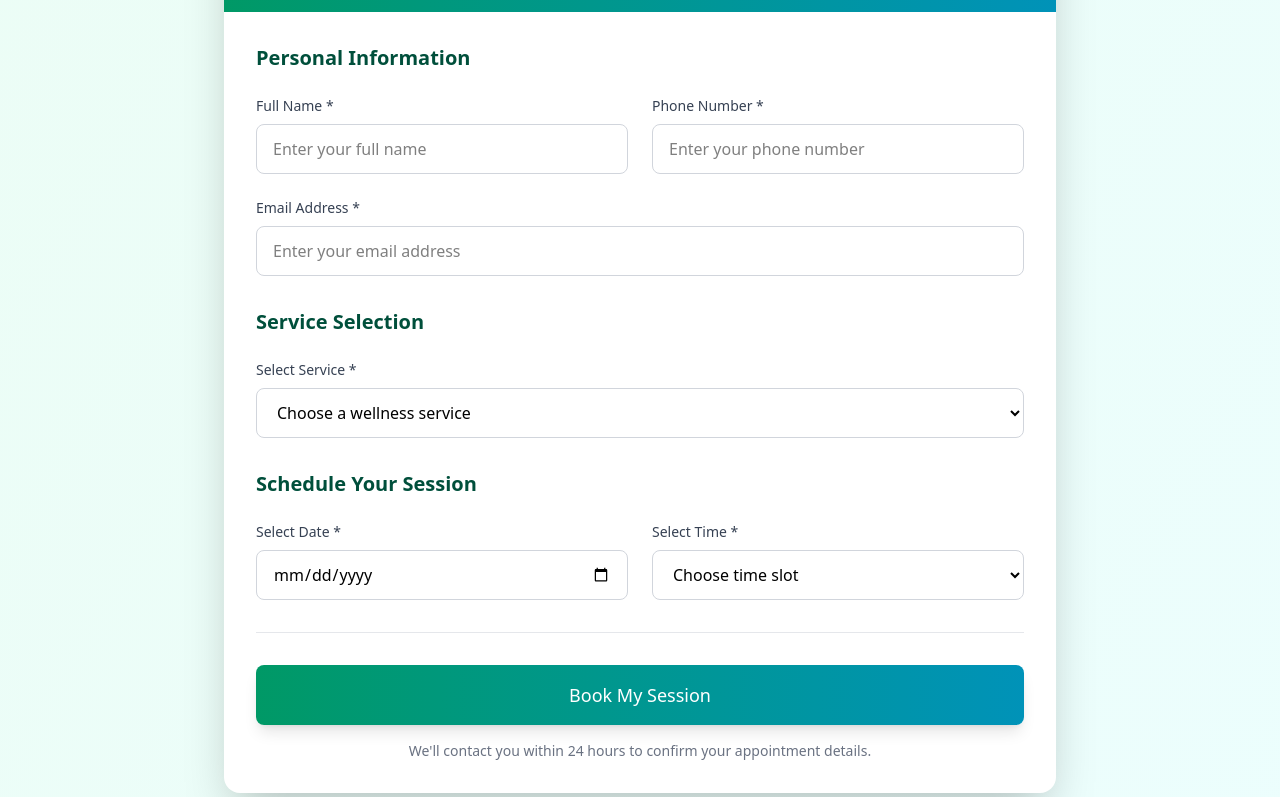
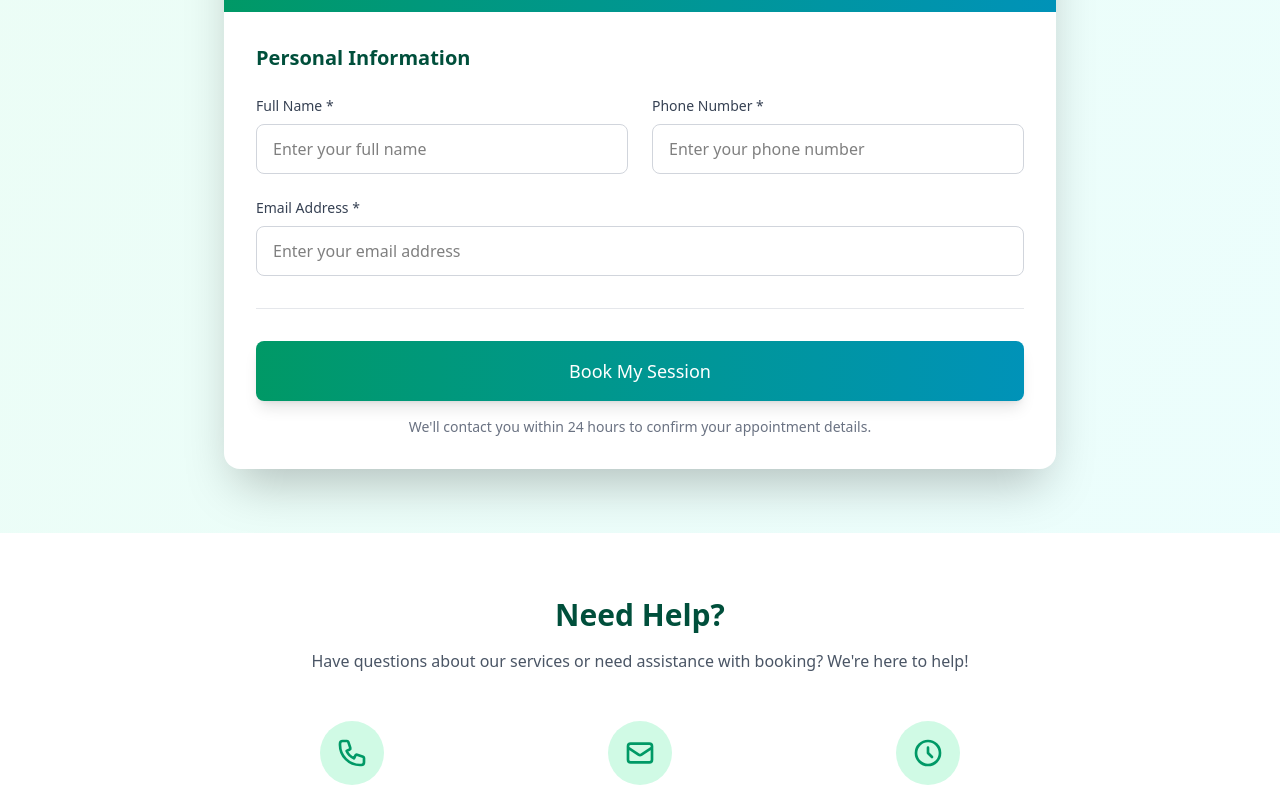
Before and after one commit to AmanMishra0987/nutri, a React (Vite) app: page /booking in a window 1280 px wide. Shown: the part 456-1253 px from the top of the page. Built offline with nearby package versions, Linux system fonts and the light colour scheme.

Commit message:
changes in the booking form

```diff
--- a/src/pages/BookingPage.jsx
+++ b/src/pages/BookingPage.jsx
@@ -19,35 +19,11 @@ const BookingPage = () => {
     name: "",
     phone: "",
     email: "",
-    service: "",
-    date: "",
-    time: "",
+
   });
 
   const [errors, setErrors] = useState({});
 
-  // Wellness services data
-  const services = [
-    { id: "nutrition-planning", name: "Nutrition Planning" },
-    { id: "wellness-programs", name: "Wellness Programs" },
-    { id: "lifestyle-coaching", name: "Lifestyle Coaching" },
-    { id: "workshops", name: "Workshops" },
-    { id: "retreats", name: "Retreats" },
-    { id: "community-support", name: "Community Support" },
-  ];
-
-  // Available time slots
-  const timeSlots = [
-    "09:00 AM",
-    "10:00 AM",
-    "11:00 AM",
-    "12:00 PM",
-    "01:00 PM",
-    "02:00 PM",
-    "03:00 PM",
-    "04:00 PM",
-    "05:00 PM",
-  ];
 
   // Handle form input changes
   const handleChange = (e) => {
@@ -88,18 +64,6 @@ const BookingPage = () => {
       newErrors.email = "Please enter a valid email address";
     }
 
-    if (!formData.service) {
-      newErrors.service = "Please select a service";
-    }
-
-    if (!formData.date) {
-      newErrors.date = "Please select a date";
-    }
-
-    if (!formData.time) {
-      newErrors.time = "Please select a time";
-    }
-
     setErrors(newErrors);
     return Object.keys(newErrors).length === 0;
   };
@@ -120,9 +84,7 @@ const BookingPage = () => {
         name: "",
         phone: "",
         email: "",
-        service: "",
-        date: "",
-        time: "",
+
       });
     }
   };
@@ -250,116 +212,6 @@ const BookingPage = () => {
                 </div>
               </div>
 
-              {/* Service Selection */}
-              <div>
-                <h3 className="text-xl font-bold text-emerald-900 mb-6">
-                  Service Selection
-                </h3>
-                <div>
-                  <label
-                    htmlFor="service"
-                    className="block text-sm font-medium text-gray-700 mb-2"
-                  >
-                    Select Service *
-                  </label>
-                  <select
-                    id="service"
-                    name="service"
-                    value={formData.service}
-                    onChange={handleChange}
-                    className={`w-full px-4 py-3 border rounded-lg focus:ring-2 focus:ring-emerald-500 focus:border-emerald-500 transition-colors ${
-                      errors.service ? "border-red-500" : "border-gray-300"
-                    }`}
-                  >
-                    <option value="">Choose a wellness service</option>
-                    {services.map((service) => (
-                      <option key={service.id} value={service.id}>
-                        {service.name}
-                      </option>
-                    ))}
-                  </select>
-                  {errors.service && (
-                    <p className="text-red-500 text-sm mt-1">
-                      {errors.service}
-                    </p>
-                  )}
-                </div>
-
-                {/* Service Information */}
-                {formData.service && (
-                  <div className="mt-6 p-6 bg-emerald-50 rounded-lg">
-                    <h4 className="text-lg font-semibold text-emerald-900 mb-2">
-                      Selected Service:{" "}
-                      {services.find((s) => s.id === formData.service)?.name}
-                    </h4>
-                    <p className="text-sm text-emerald-700">
-                      You will be assigned to our certified wellness
-                      professional who specializes in this service.
-                    </p>
-                  </div>
-                )}
-              </div>
-
-              {/* Date and Time Selection */}
-              <div>
-                <h3 className="text-xl font-bold text-emerald-900 mb-6">
-                  Schedule Your Session
-                </h3>
-                <div className="grid grid-cols-1 md:grid-cols-2 gap-6">
-                  <div>
-                    <label
-                      htmlFor="date"
-                      className="block text-sm font-medium text-gray-700 mb-2"
-                    >
-                      Select Date *
-                    </label>
-                    <input
-                      type="date"
-                      id="date"
-                      name="date"
-                      value={formData.date}
-                      onChange={handleChange}
-                      min={getMinDate()}
-                      max={getMaxDate()}
-                      className={`w-full px-4 py-3 border rounded-lg focus:ring-2 focus:ring-emerald-500 focus:border-emerald-500 transition-colors ${
-                        errors.date ? "border-red-500" : "border-gray-300"
-                      }`}
-                    />
-                    {errors.date && (
-                      <p className="text-red-500 text-sm mt-1">{errors.date}</p>
-                    )}
-                  </div>
-
-                  <div>
-                    <label
-                      htmlFor="time"
-                      className="block text-sm font-medium text-gray-700 mb-2"
-                    >
-                      Select Time *
-                    </label>
-                    <select
-                      id="time"
-                      name="time"
-                      value={formData.time}
-                      onChange={handleChange}
-                      className={`w-full px-4 py-3 border rounded-lg focus:ring-2 focus:ring-emerald-500 focus:border-emerald-500 transition-colors ${
-                        errors.time ? "border-red-500" : "border-gray-300"
-                      }`}
-                    >
-                      <option value="">Choose time slot</option>
-                      {timeSlots.map((time) => (
-                        <option key={time} value={time}>
-                          {time}
-                        </option>
-                      ))}
-                    </select>
-                    {errors.time && (
-                      <p className="text-red-500 text-sm mt-1">{errors.time}</p>
-                    )}
-                  </div>
-                </div>
-              </div>
-
               {/* Submit Button */}
               <div className="pt-8 border-t border-gray-200">
                 <button
```
